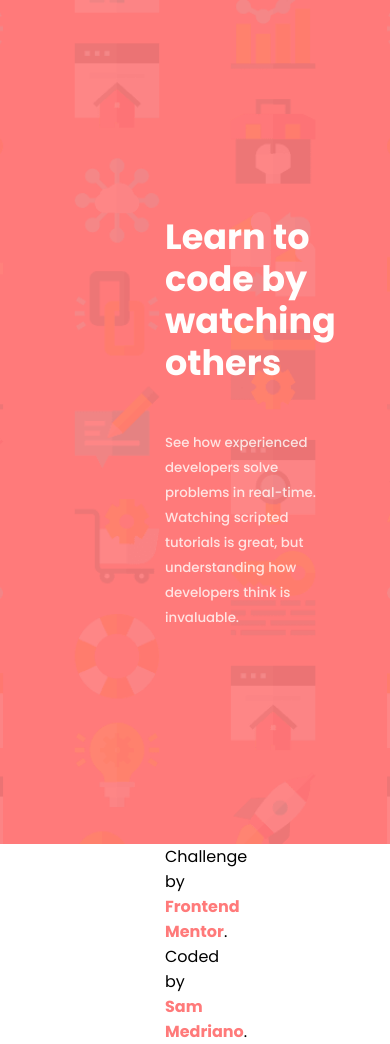
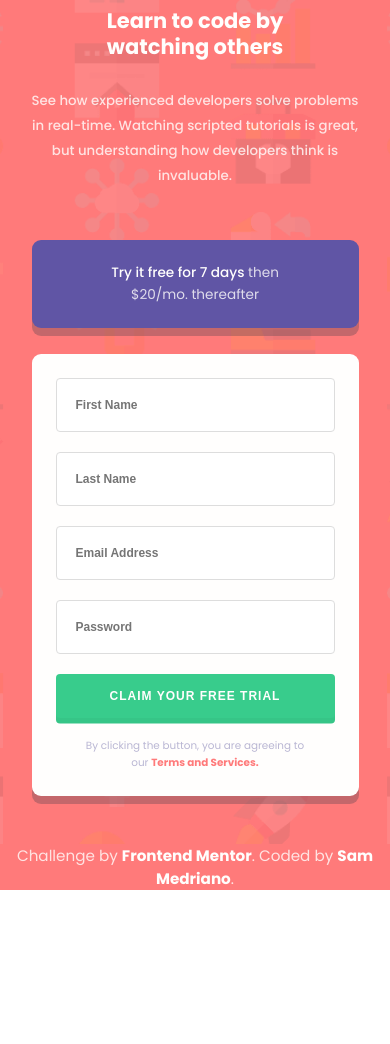
Before and after one commit to sammedriano26/Signup-Form, a plain HTML site: page index.html in a window 390 px wide. After the commit the page ends 890 px from the top, so only its background shows below. Drawn offline with Linux system fonts and the light colour scheme; files whose address does not match are found by name.

Commit message:
Add fix on the form height

```diff
--- a/css/styles.css
+++ b/css/styles.css
@@ -47,14 +47,14 @@ a {
 
 .login_page {
   display: flex;
-  justify-content: space-between;
+  justify-content: space-evenly;
   align-items: center;
 }
 .login_page > div:first-child {
-  margin-right: 4.75rem;
+  margin-right: 5.75rem;
 }
 .login_page > div:first-child .login_section_title {
-  font-size: 2.1875rem;
+  font-size: 2.25rem;
   margin-bottom: 2.8125rem;
   font-weight: 700;
   line-height: 1.2;
@@ -85,7 +85,7 @@ a {
   font-weight: 500;
 }
 .login_page > div:nth-child(2) form {
-  height: 29.625rem;
+  height: auto;
   width: 33.75rem;
   background-color: #FFFEFD;
   border-radius: 9px;
@@ -93,7 +93,7 @@ a {
   margin-bottom: 2.5rem;
   display: flex;
   flex-direction: column;
-  justify-content: space-between;
+  justify-content: space-evenly;
   box-shadow: 0 0.5rem rgba(62, 60, 73, 0.3);
 }
 .login_page > div:nth-child(2) form input,
@@ -104,14 +104,22 @@ a {
   border: 1px solid #dddddd;
   border-radius: 4px;
   padding: 0 1.9375rem;
+  margin-bottom: 1.25rem;
   color: #3e3c49;
   font-size: 0.75rem;
   font-weight: 600;
   transition: border 200ms ease;
   outline: transparent;
 }
-.login_page > div:nth-child(2) form input:focus {
+.login_page > div:nth-child(2) form .input:focus {
   border: 2px solid #6055a5;
+}
+.login_page > div:nth-child(2) form .error {
+  color: #fe7678;
+  text-align: right;
+  font-size: 0.75rem;
+  margin: -0.625rem 0 1rem;
+  display: none;
 }
 .login_page > div:nth-child(2) form button {
   background-color: #38cc8c;
@@ -120,12 +128,12 @@ a {
   text-transform: uppercase;
   letter-spacing: 1px;
   border: none;
-  box-shadow: 0 0.25rem 0.35rem rgba(54, 191, 132, 0.6);
+  box-shadow: 0 0.35rem #36c587;
   transition: all 200ms ease-in-out;
 }
 .login_page > div:nth-child(2) form button:hover {
   box-shadow: none;
-  background-color: #36bf84;
+  background-color: #36c587;
 }
 .login_page > div:nth-child(2) form .terms_and_condition {
   color: #b9b6d3;
@@ -133,4 +141,59 @@ a {
   margin: 0 auto;
 }
 
+.main_footer {
+  font-size: 0.95rem;
+  background-color: #ff7a7a;
+  color: rgba(255, 254, 253, 0.8);
+  text-align: center;
+}
+.main_footer a {
+  color: #FFFEFD;
+}
+
+@media screen and (max-width: 425px) {
+  .container {
+    max-width: 23.4375rem;
+    padding: 0 1.5rem;
+    margin: 0 auto;
+    overflow: hidden;
+  }
+
+  #showcase {
+    height: 100vh;
+  }
+  #showcase .login_page {
+    flex-direction: column;
+    text-align: center;
+  }
+  #showcase .login_page > div:first-child {
+    margin: 0 0 3.3125rem;
+  }
+  #showcase .login_page > div:first-child .login_section_title {
+    font-size: 1.3125rem;
+    margin: 0 2rem 1.75rem;
+  }
+  #showcase .login_page > div:nth-child(2) .card_price {
+    width: 100%;
+    font-size: 0.85rem;
+    line-height: 1.6;
+    padding: 0 4rem;
+    height: 5.5rem;
+  }
+  #showcase .login_page > div:nth-child(2) form {
+    height: 27.625rem;
+    width: 100%;
+    padding: 1.5rem;
+  }
+  #showcase .login_page > div:nth-child(2) form input {
+    padding: 0 1.1875rem;
+  }
+  #showcase .login_page > div:nth-child(2) form .terms_and_condition {
+    font-size: 0.65rem;
+    width: 80%;
+    margin: 0 auto;
+    line-height: 1.6;
+  }
+}
+
 /*# sourceMappingURL=styles.css.map */
--- a/index.html
+++ b/index.html
@@ -22,10 +22,26 @@
           </div>
 
           <form action="#" method="post">
-            <input type="text" name="first_name" id="first_name" placeholder="First Name">
-            <input type="text" name="last_name" id="last_name" placeholder="Last Name">
-            <input type="email" name="email" id="email" placeholder="Email Address">
-            <input type="password" name="password" id="password" placeholder="Password">
+            <div class="input-container">
+                <input type="text" name="first_name" id="first_name" placeholder="First Name">
+                <div class="error">Error Message</div>
+            </div>
+
+            <div class="input-container">
+              <input type="text" name="last_name" id="last_name" placeholder="Last Name">
+              <div class="error">Error Message</div>
+            </div>
+
+            <div class="input-container">
+              <input type="email" name="email" id="email" placeholder="Email Address">
+              <div class="error">Error Message</div>
+            </div>
+
+            <div class="input-container">
+              <input type="password" name="password" id="password" placeholder="Password">
+              <div class="error">Error Message</div>
+            </div>
+
             <button type="submit" class="btn_green">Claim your free trial</button>
             <small class="terms_and_condition">By clicking the button, you are agreeing to our <a href="#">Terms and Services.</a></small>
           </form>
@@ -34,7 +50,7 @@
     </div>
   </header>
 
-  <footer class="main_footer container">
+  <footer class="main_footer">
     <p class="attribution">
       Challenge by <a href="https://www.frontendmentor.io?ref=challenge" target="_blank">Frontend Mentor</a>.
       Coded by <a href="#">Sam Medriano</a>.
```
Also changed, not shown: 1 other file.
